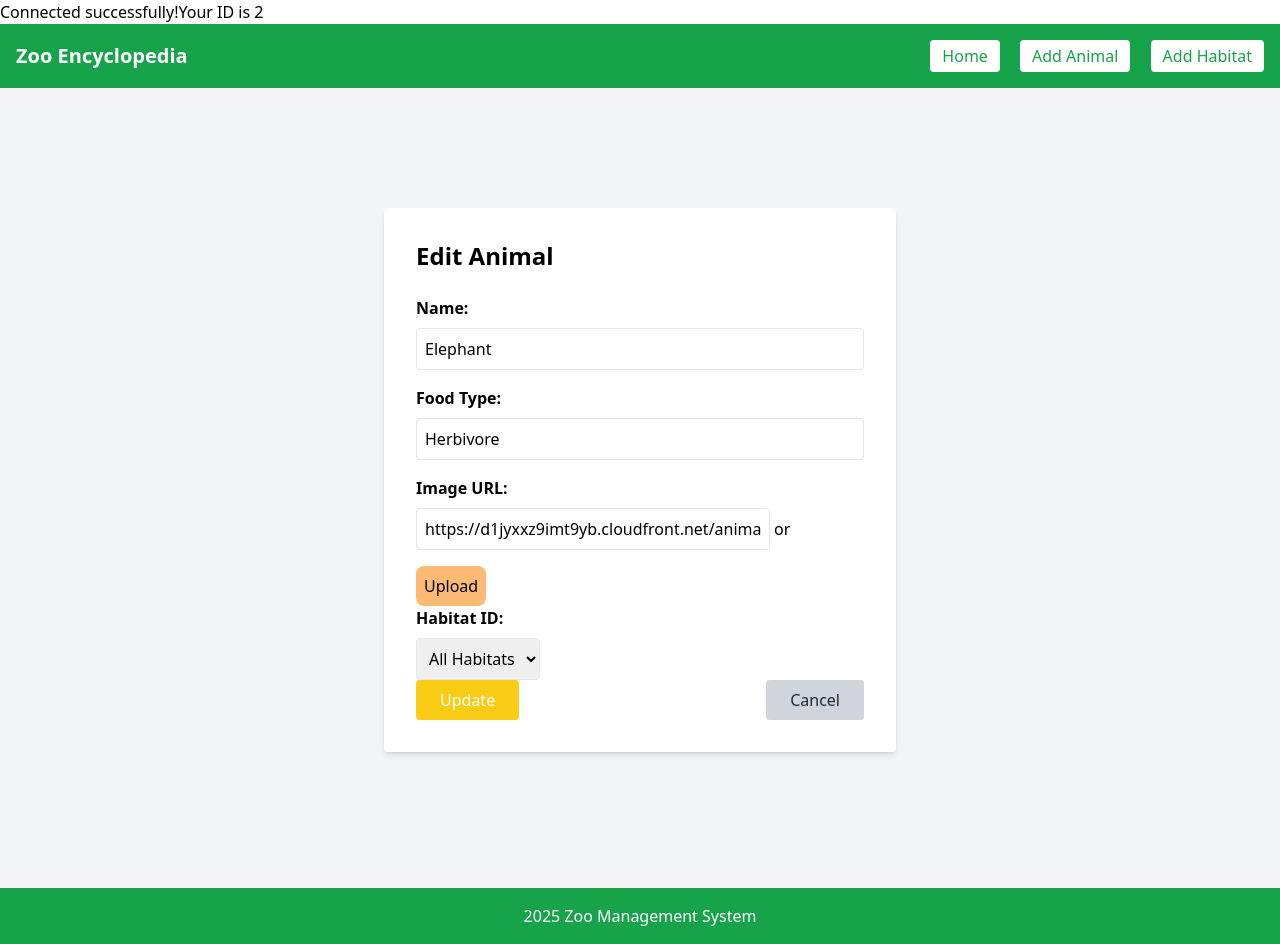
After one commit to Gourita-M/Zoo-Encyclopedia-Brief, a PHP site: page /Pages/edit.php?id=2 in a window 1280 px wide. The commit adds this page. Run offline with PHP 8.4, Linux system fonts and the light colour scheme; data comes from the database, SQL or seed files in the repository; some libraries are stand-ins or nearby versions.

Commit message:
feat: Added new Pages 'Delete/Add/Edit' and make the UI for all of them

```diff
--- /dev/null
+++ b/Zoo Encyclopédie code/Pages/edit.php
@@ -0,0 +1,82 @@
+<?php
+include "./sql_connect.php";
+
+$id = $_GET['id'];
+
+echo "Your ID is ".$id;
+
+$sql = "SELECT * FROM Animals WHERE ID_Animals = $id";
+$result = $connection->query($sql);
+$row = $result->fetch_assoc();
+if (isset($_POST['update'])) {
+    $Newname = $_POST["name"];
+    $newfoodtype = $_POST["food"];
+    $newimg = $_POST["image"];
+    $newhati = $_POST["habita"];
+    $update_sql = "UPDATE Animals SET
+                    Name_Animals='$Newname',
+                    Alimentaire_type='$newfoodtype',
+                    Image_Animals='$newimg'
+                   WHERE ID_Animals = $id";
+
+    $connection->query($update_sql);
+    header("Location: ../index.php");
+    exit();
+echo $Newname, $newfoodtype, $newimg, $newhati;
+}
+?>
+<!DOCTYPE html>
+<html lang="en">
+<head>
+  <meta charset="UTF-8">
+  <meta name="viewport" content="width=device-width, initial-scale=1.0">
+  <title>Zoo Encyclopedia</title>
+  <script src="https://cdn.tailwindcss.com"></script>
+</head>
+<body>
+    <nav class="bg-green-600 text-white p-4 flex justify-between items-center">
+    <h1 class="text-xl font-bold">Zoo Encyclopedia</h1>
+    <div class="space-x-4">
+      <button class="bg-white text-green-600 px-3 py-1 rounded">
+        <a href="../index.php">Home</a>
+      </button>
+      <button class="bg-white text-green-600 px-3 py-1 rounded">Add Animal</button>
+      <button class="bg-white text-green-600 px-3 py-1 rounded">Add Habitat</button>
+    </div>
+  </nav>
+      <div class="min-h-screen flex items-center justify-center bg-gray-100">
+    <form method="post" class="bg-white p-8 rounded shadow-md w-full max-w-lg">
+        <h2 class="text-2xl font-bold mb-6">Edit Animal</h2>
+        <label class="block mb-2 font-semibold">Name:</label>
+        <input type="text" name="name" value="<?php echo $row['Name_Animals']; ?>" class="border p-2 w-full mb-4 rounded">
+
+        <label class="block mb-2 font-semibold">Food Type:</label>
+        <input type="text" name="food" value="<?php echo $row['Alimentaire_type']; ?>" class="border p-2 w-full mb-4 rounded">
+        <div>
+            <label class="block mb-2 font-semibold">Image URL:</label>
+            <input type="text" name="image" value="<?php echo $row['Image_Animals']; ?>" class="border p-2 w-[79%] mb-4 rounded">
+             or
+            <button class="p-2 bg-orange-300 rounded-lg">Upload</button>
+        </div>
+        <label class="block mb-2 font-semibold">Habitat ID:</label>
+        <select class="p-2 border rounded" name="habita">
+        <option value="">All Habitats</option>
+        <option value="Savannah">Savannah</option>
+        <option value="Jungle">Jungle</option>
+        <option value="Desert">Desert</option>
+        <option value="Ocean">Ocean</option>
+      </select>
+
+        <div class="flex justify-between">
+            <button type="submit" name="update" class="bg-yellow-400 text-white px-6 py-2 rounded hover:bg-yellow-500">
+               Update
+            </button>
+            <a href="../index.php" class="bg-gray-300 text-gray-800 px-6 py-2 rounded hover:bg-gray-400">Cancel</a>
+        </div>
+    </form>
+</div>
+<footer class="bg-green-600 text-white p-4 text-center">
+    2025 Zoo Management System
+  </footer>
+</body>
+</html>
--- /dev/null
+++ b/Zoo Encyclopédie code/Pages/sql_connect.php
@@ -0,0 +1,17 @@
+<?php
+$servername = "localhost";
+$username   = "root";
+$password   = "";
+$database   = "Zoo_Encyclopedia";
+
+
+$connection = new mysqli($servername, $username, $password, $database);
+
+if ($connection->connect_error) {
+    echo "Connecting Failed";
+}
+
+echo "Connected successfully!";
+$sql = "SELECT * FROM Animals";
+$result = $connection->query($sql);
+?>
```
Also changed, not shown: 3/delete.php (deleted, +0 -41 lines), 3/edit.php (deleted, +0 -60 lines), Zoo Encyclopédie code/Pages/Add_Animal.php (added, +71 -0 lines), Zoo Encyclopédie code/Pages/delete.php (added, +49 -0 lines), Zoo Encyclopédie code/index.php (renamed from 3/index.php, +21 -39 lines).
